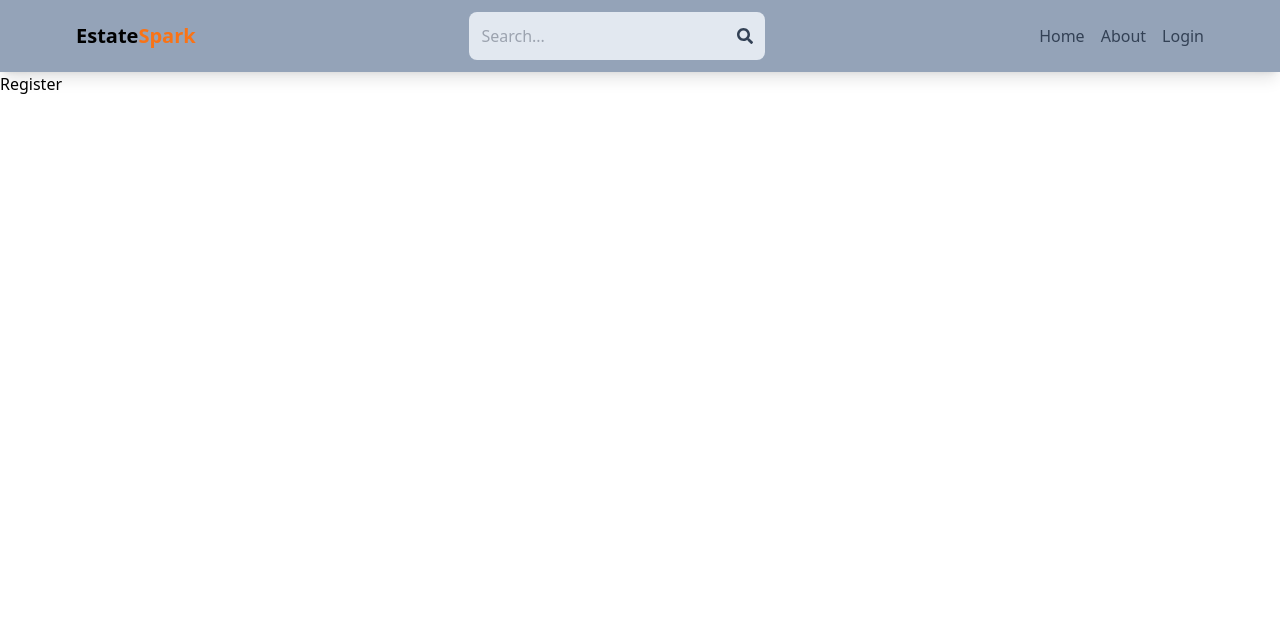
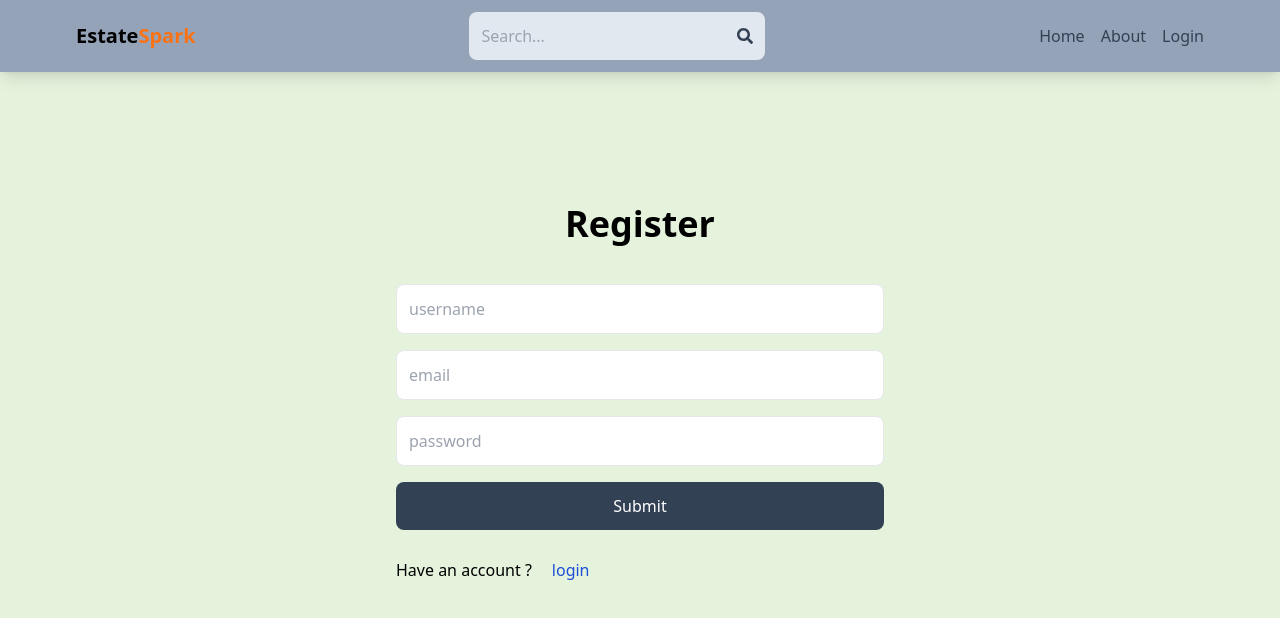
Before and after one commit to Rahul131999/EstateSpark-FrontEnd, a React (Vite) app in the folder client/: page /register in a window 1280 px wide. Shown: the top 618 px of the page. Built offline with nearby package versions, Linux system fonts and the light colour scheme.

Commit message:
register page UI sorted

```diff
--- a/client/src/Pages/Register.jsx
+++ b/client/src/Pages/Register.jsx
@@ -1,7 +1,40 @@
-import React, { useState } from "react";
+import React from "react";
+import {Link} from "react-router-dom"
+
 
 function Register() {
-  return <div>Register</div>;
+  return (
+    <div className="p-3 max-w-lg my-20 mx-auto bg-cover">
+      <h1 className="text-4xl font-semibold my-10 text-center">Register</h1>
+      <form className="flex flex-col gap-4 justify-center">
+        <input
+          type="text"
+          placeholder="username"
+          className="border p-3 rounded-lg "
+          id="username"
+        />
+        <input
+          type="email"
+          placeholder="email"
+          className="border p-3 rounded-lg"
+          id="email"
+        />
+        <input
+          type="password"
+          placeholder="password"
+          className="border p-3 rounded-lg"
+          id="password"
+        />
+        <button className="bg-slate-700 text-white p-3 rounded-lg hover:opacity-80 disabled:opacity-60">Submit</button>
+      </form>
+      <div className="flex flex-row mt-7 gap-5">
+        <p>Have an account ?</p>
+        <Link to="/login">
+            <span className="text-blue-700">login</span>
+        </Link>
+      </div>
+    </div>
+  );
 }
 
 export default Register;
--- a/client/src/index.css
+++ b/client/src/index.css
@@ -1,3 +1,8 @@
 @tailwind base;
 @tailwind components;
 @tailwind utilities;
+
+
+body{
+    background-color: #E5F3DD;
+}
```
